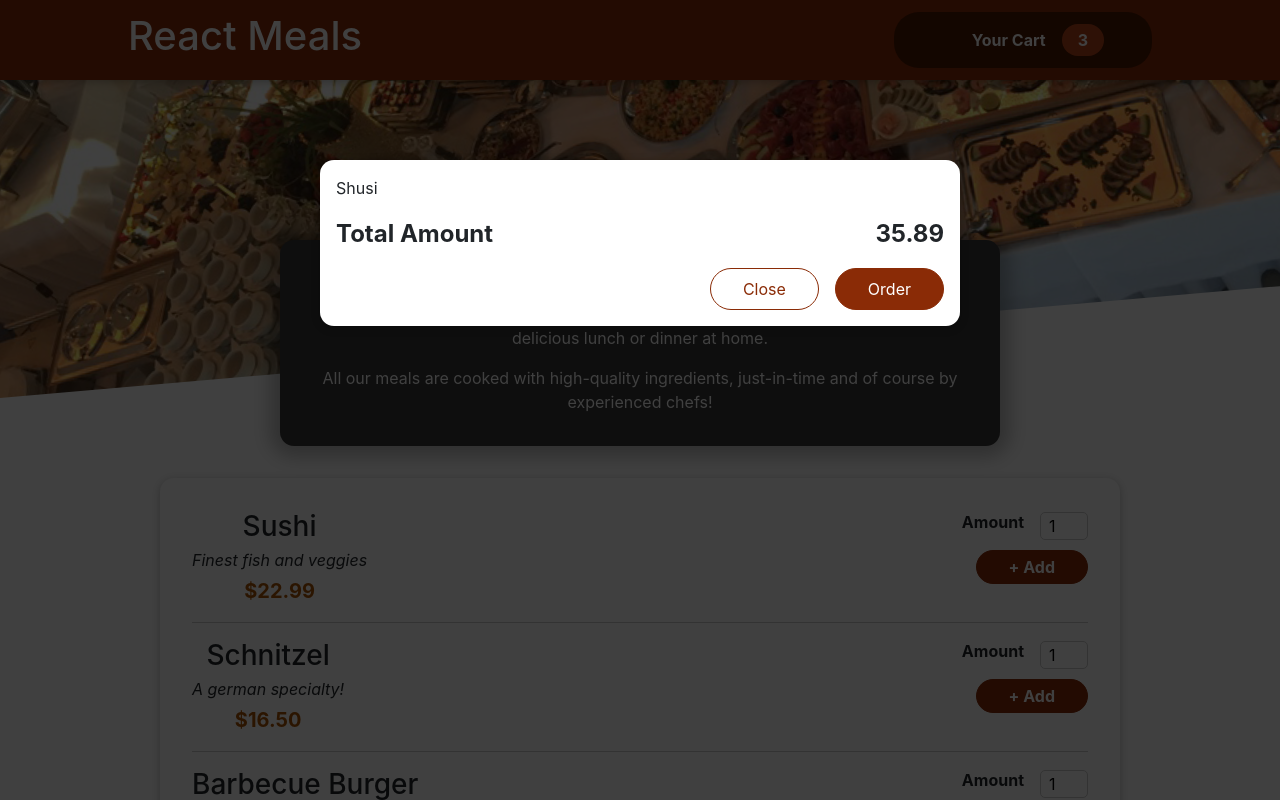
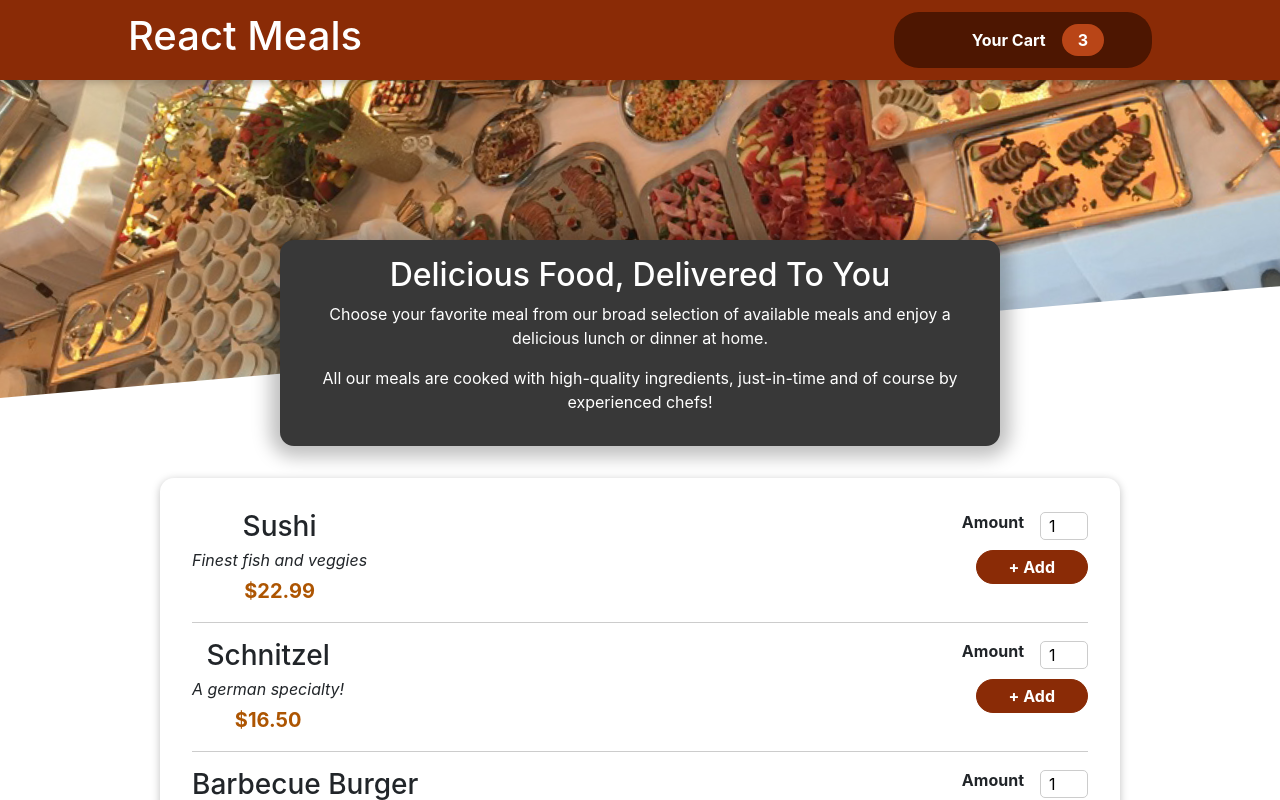
Before and after one commit to aminul007bd/react-playground, a React (Create React App) app: page / in a window 1280 px wide. Shown: the top 800 px of the page. Built offline with nearby package versions, Linux system fonts and the light colour scheme; some icons are missing; the HTML template or start-up script is replaced by a standard one.

Commit message:
add modal close and open state

```diff
--- a/src/App.js
+++ b/src/App.js
@@ -1,15 +1,26 @@
 import './App.css'
+
+import React, { useState } from 'react'
 
 import Cart from './components/Cart/Cart'
 import Header from './components/Layout/Header'
 import Meals from './components/Meals/Meals'
-import React from 'react'
 
 function App() {
+	const [cartIsShow, setCartIsShow] = useState(false)
+
+	const showCartHandler = () => {
+		setCartIsShow(true)
+	}
+
+	const hideCartHandler = () => {
+		setCartIsShow(false)
+	}
+
 	return (
 		<div className="App">
-			<Header />
-			<Cart />
+			<Header onShowCart={showCartHandler} />
+			{cartIsShow && <Cart onClose={hideCartHandler} />}
 			<main>
 				<Meals />
 			</main>
--- a/src/components/Cart/Cart.js
+++ b/src/components/Cart/Cart.js
@@ -1,5 +1,5 @@
+import Modal from '../UI/Modal/Modal'
 import React from 'react'
-import Modal from '../UI/Modal/Modal'
 import classes from './Cart.module.css'
 
 const Cart = (props) => {
@@ -11,14 +11,16 @@
 		</ul>
 	)
 	return (
-		<Modal>
+		<Modal onClose={props.onClose}>
 			{cartItems}
 			<div className={classes.total}>
 				<span>Total Amount</span>
 				<span>35.89</span>
 			</div>
 			<div className={classes.actions}>
-				<button className={classes['button--alt']}>Close</button>
+				<button className={classes['button--alt']} onClick={props.onClose}>
+					Close
+				</button>
 				<button className={classes.button}>Order</button>
 			</div>
 		</Modal>
--- a/src/components/Layout/Header.js
+++ b/src/components/Layout/Header.js
@@ -1,15 +1,14 @@
+import HeaderCartButton from './HeaderCartButton/HeaderCartButton'
 import React from 'react'
-
 import classes from './Header.module.css'
 import mealsImage from '../../assets/img/meals.jpg'
-import HeaderCartButton from './HeaderCartButton/HeaderCartButton'
 
-const Header = () => {
+const Header = (props) => {
 	return (
 		<>
 			<header className={classes.header}>
 				<h1> React Meals</h1>
-				<HeaderCartButton />
+				<HeaderCartButton onClick={props.onShowCart} />
 			</header>
 			<div className={classes['main-image']}>
 				<img src={mealsImage} alt="meals image" />
--- a/src/components/Layout/HeaderCartButton/HeaderCartButton.js
+++ b/src/components/Layout/HeaderCartButton/HeaderCartButton.js
@@ -1,10 +1,10 @@
+import CartIcon from '../../Cart/CartIcon'
 import React from 'react'
-import CartIcon from '../../Cart/CartIcon'
 import classes from './HeaderCartButton.module.css'
 
 const HeaderCartButton = (props) => {
 	return (
-		<button className={classes.button}>
+		<button className={classes.button} onClick={props.onClick}>
 			<span className={classes.icon}>
 				<CartIcon />
 			</span>
--- a/src/components/UI/Modal/Modal.js
+++ b/src/components/UI/Modal/Modal.js
@@ -3,7 +3,7 @@
 import classes from './Modal.module.css'
 
 const Backdrop = (props) => {
-	return <div className={classes.backdrop} />
+	return <div className={classes.backdrop} onClick={props.onClose} />
 }
 
 const ModalOverlay = (props) => {
@@ -19,7 +19,10 @@
 const Modal = (props) => {
 	return (
 		<>
-			{ReactDOM.createPortal(<Backdrop />, portalElement)}
+			{ReactDOM.createPortal(
+				<Backdrop onClose={props.onClose} />,
+				portalElement
+			)}
 			{ReactDOM.createPortal(
 				<ModalOverlay>{props.children}</ModalOverlay>,
 				portalElement
```
